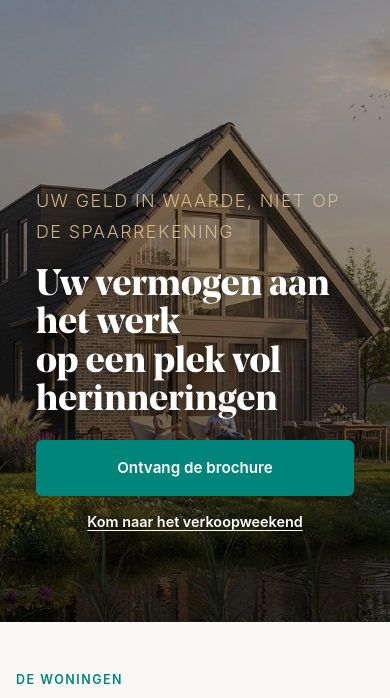
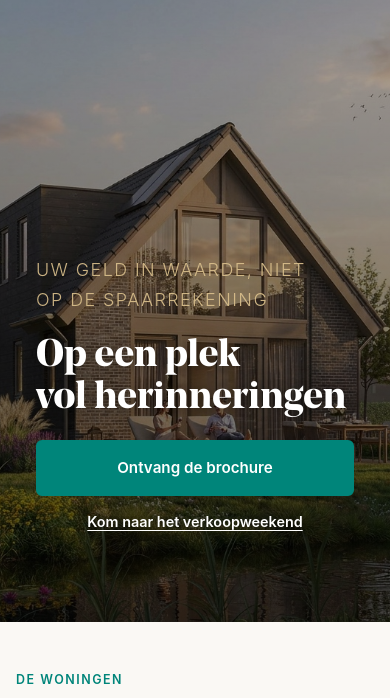
Before and after one commit to rubenkraan-droid/wielsche-dreef-landingpage, a plain HTML site: page ghl-rendement-first-preview.html in a window 390 px wide. Shown: the part 101-799 px from the top of the page. Drawn offline with Linux system fonts and the light colour scheme.

Commit message:
Hero-kop ontdubbeld: 'Uw vermogen aan het werk' weg, kop = 'Op een plek vol herinneringen' (eyebrow draagt rendement); mobiele afbreek-fix
Co-Authored-By: Claude Opus 4.8 <noreply@anthropic.com>

```diff
--- a/ghl-rendement-first-preview.html
+++ b/ghl-rendement-first-preview.html
@@ -759,7 +759,8 @@
           rgba(0,0,0,0.66) 100%);
       }
       .hero-content { padding: 34px 20px 36px; }
-      .hero h1 { font-size: 2.3rem; line-height: 1.04; }
+      .hero h1 { font-size: 2.4rem; line-height: 1.1; text-wrap: balance; }
+      .hero-eyebrow { text-wrap: balance; }
       .hero-prijs { padding: 8px 14px; }
       .hero-prijs .bedrag { font-size: 1.35rem; }
       .hero p:not(.hero-eyebrow) { display: none; }
@@ -879,7 +880,7 @@
     <div class="hero-bg"></div>
     <div class="hero-content">
       <p class="hero-eyebrow">Uw geld in waarde, niet op de spaarrekening</p>
-      <h1>Uw vermogen aan het werk<br/>op een plek vol herinneringen</h1>
+      <h1>Op een plek vol herinneringen</h1>
       <div class="hero-ctas">
         <a href="#brochure" class="wd-btn wd-btn-primary">Ontvang de brochure</a>
         <a href="#aanmelden" class="wd-btn wd-btn-outline-white hero-sec-link">Kom naar het verkoopweekend</a>
```
Also changed, not shown: ghl-rendement-first-A-boven.html (+3 -2 lines), ghl-rendement-first.html (+3 -2 lines).
